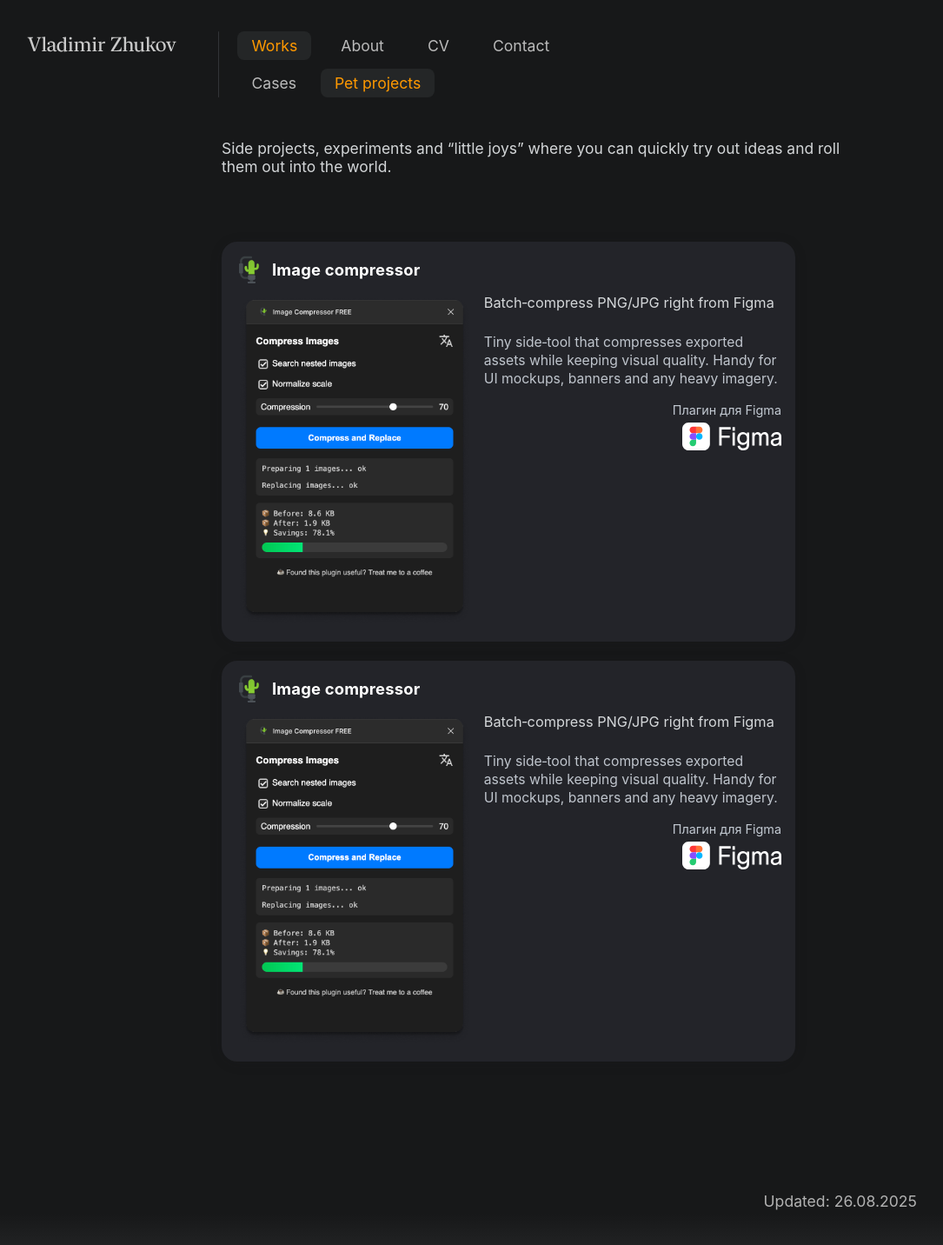
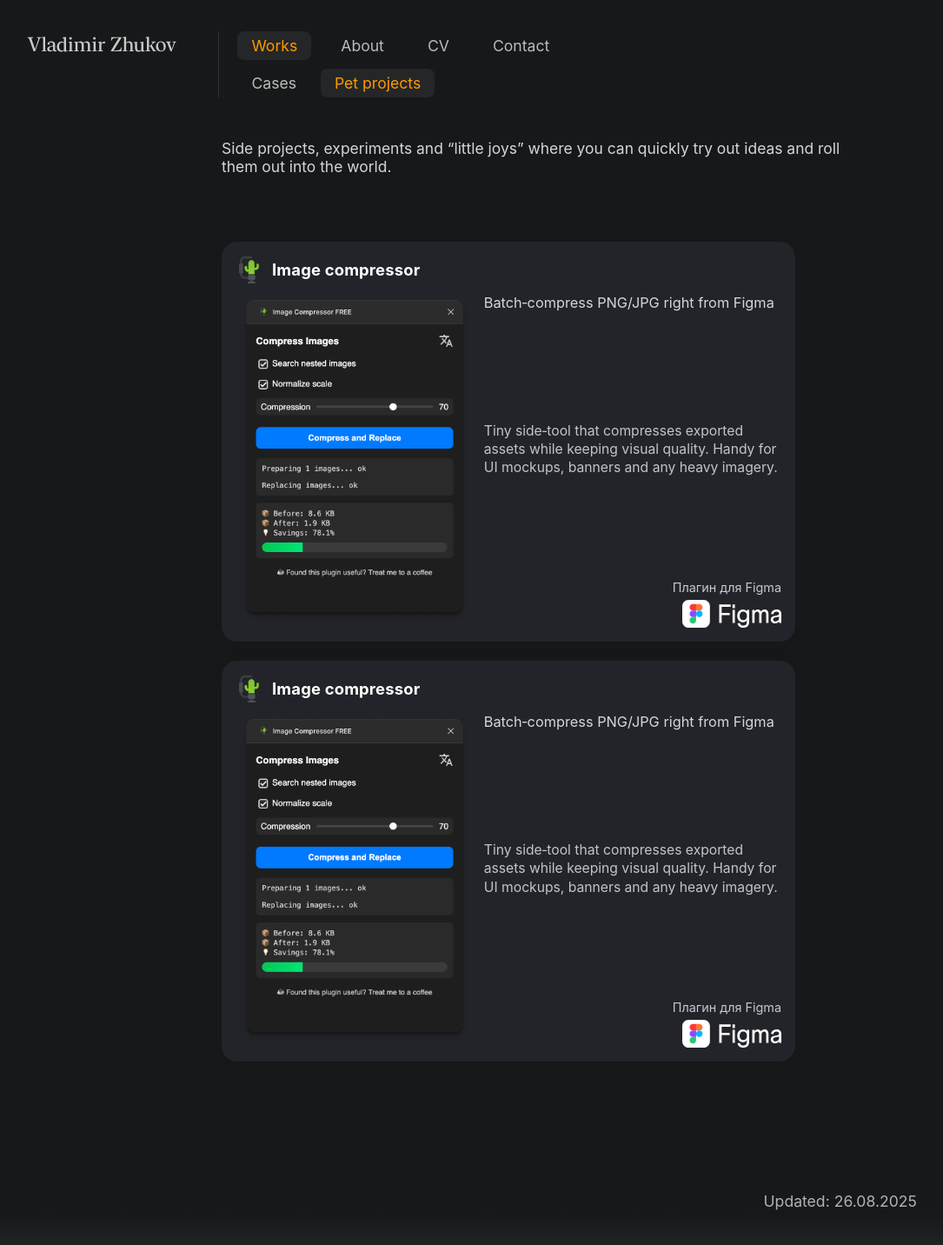
Before and after one commit to uxiscool/experience, a Jekyll site: the page built from pet-projects.md, in a window 1280 px wide. Shown: the whole page at 87% size, without its empty margins (25-1110 px from the left). Built offline with Jekyll 4.4.1, drawn with Linux system fonts in a browser that asks for light colours.

Commit message:
Add files via upload

```diff
--- a/css/main.css
+++ b/css/main.css
@@ -324,7 +324,7 @@ body.page-contact>main{ flex:1 0 auto; }
   display:grid;
   grid-template-columns:minmax(0,1fr) minmax(0,1.2fr);
   gap:16px;
-  align-items:start;
+  align-items:stretch;
   min-width:0;
 }
 /* Узкая карточка ≤520px — одна колонка */
```
